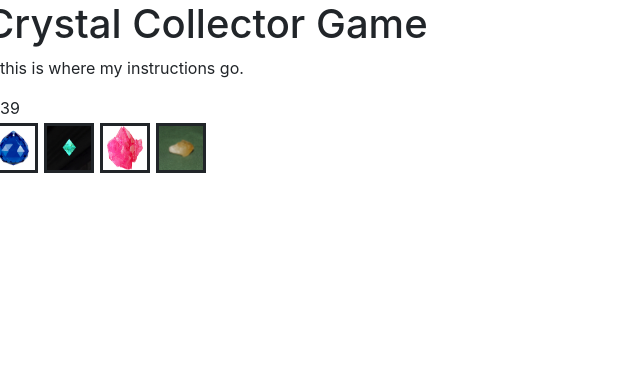
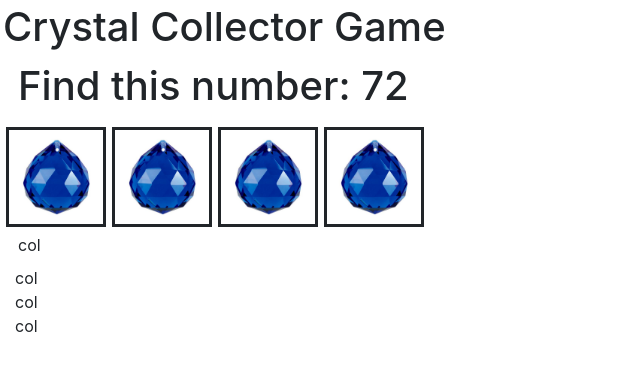
Before and after one commit to vinniem19/unt-4-game, a plain HTML site: page index.html in a window 1280 px wide. Shown: the whole page, without its empty margins (0-640 px from the left). Drawn offline with nearby package versions, Linux system fonts and the light colour scheme.

Commit message:
initial setup of game with blue crystals

```diff
--- a/assets/css/style.css
+++ b/assets/css/style.css
@@ -1,7 +1,11 @@
 
 img {
-    width: 50px;
-    height: 50px;
+    width: 100px;
+    height: 100px;
     margin: 3px;
     border: solid;
 }
+
+.row {
+    margin: 3px;
+}
--- a/assets/javascript/game.js
+++ b/assets/javascript/game.js
@@ -1,7 +1,62 @@
+// JavaScript function that wraps everything
+//$(document).ready(function() {
+
+    //Here is a counter
+    var counter = 0;
+
+    var numberToGet = 72;
+
+    $("#find-number").text(numberToGet);
+
+    //Here I am making an array for number to add
+    //each time the player selects a crystal
+
+    var numberOptions = [5,8,13,2];
+
+    //and a for loop to have each crystal add one
+    //of those numbers to the total after it is clicked
+    for (var i = 0; i < numberOptions.length; i++) {
+        var imageCrystal = $("<img>");
+        imageCrystal.addClass("crystal-image");
+        imageCrystal.attr("src", "./assets/images/BlueCrystal.jpg");
+        imageCrystal.attr("data-crystalvalue", numberOptions[i]);
+        $("#crystals").append(imageCrystal);
+
+    }
+
+
 //There will be four crystals displayed as buttons on the page.
 
+    //I will use an onclick event here to make the images clickable.
+    $(".crystal-image").on("click", function() {
+
+
+
+
+
+        var crystalValue = ($(this).attr("data-crystalvalue"));
+        crystalValue = parseInt(crystalValue);
+        counter += crystalValue;
+
+        alert("Your new score is: " + counter);
+
+        if (counter === numberToGet) {
+            alert("You win!");
+        } else if (counter > numberToGet) {
+            alert("You lose!");
+        }
+    });
    //The player will be shown a random number at the start of
    //the game.
 
+
+
+
 // When the player clicks on a crystal, it will add a specific
 // amount of points to the player's total score.
+
+
+
+
+
+//}
--- a/index.html
+++ b/index.html
@@ -12,44 +12,53 @@
     <title>Crystal Collector Game</title>
   </head>
   <body>
-
+      <!--Wrapper-->
     <div class="wrapper">
-
+        <!--Main Heading for Game-->
         <div class="row">
             <h1>Crystal Collector Game</h1>
         </div>
 
         <div class="row">
                 <div class="col-md-6">
-                    <p id="instructions">this is where my instructions go.</p>
-
+                   <h1>Find this number: <span id = "find-number"></span></h1>
                 </div>
-        <div class="col-md-6">
-        </div>
+            <div class="col-md-6">
+            </div>
         </div>
 
         <div class="row">
-            <div class="col-md-3"><span id="magic-number">
-                39
+            <div class="col-md-3">
+
                 <!-- my magic number span will go here -->
-                </span>
+
             </div>
             <div class="col-md-3">
-
                 <!-- my wins and losses here; I think there should be a span here also-->
             </div>
             <div class="col-md-3"></div>
             <div class="col-md-3"></div>
 
         </div>
+        <div class="row" id="crystals">
+                <!--  <img id="blue-crystal" src="" alt="Blue Crystal">   -->
+                <!--  <img id="green-crystal" src="./assets/images/GreenCrystal.png" alt="Green Crystal">  -->
+                <!--  <img id="pink-crystal" src="./assets/images/PinkCrystal.jpg" alt="Pink Crystal">  -->
+                <!--  <img id="yellow-crystal"src="./assets/images/YellowCrystal.jpg" alt="Yellow Crystal">  -->
+        </div>
         <div class="row">
-                <img src="./assets/images/BlueCrystal.jpg" alt="...">
-                <img src="./assets/images/GreenCrystal.png" alt="...">
-                <img src="./assets/images/PinkCrystal.jpg" alt="...">
-                <img src="./assets/images/YellowCrystal.jpg" alt="...">
+                <div class="col">col</div>
+            </div>
+                <div class="row">
 
+                </div>
+                <div class="row">
+                    <!--  Score placeholder  -->
+                </div>
+                <div class="col">col</div>
+                <div class="col">col</div>
+                <div class="col">col</div>
 
-        </div>
 </div>
 
     <!-- jQuery first, then Popper.js, then Bootstrap JS -->
```
